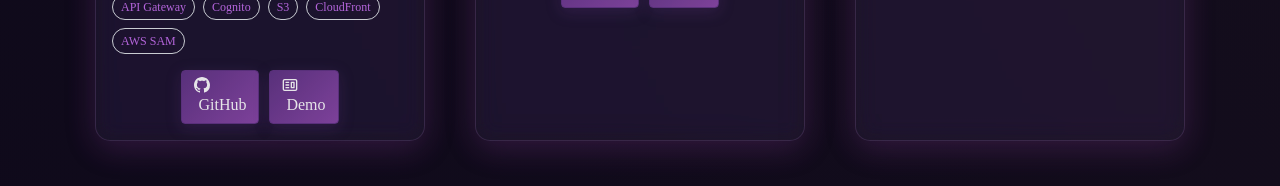
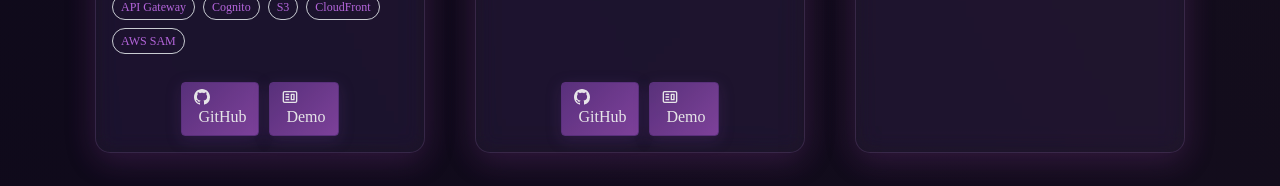
Before and after one commit to nishadipri/My_portfolio, a React (Create React App) app: page /project in a window 1280 px wide. Shown: the part 927-1113 px from the top of the page. Built offline with nearby package versions, Linux system fonts and the light colour scheme.

Commit message:
adjust layout of ProjectCards component for better alignment

```diff
--- a/src/components/Projects/ProjectCards.js
+++ b/src/components/Projects/ProjectCards.js
@@ -8,7 +8,7 @@ function ProjectCards(props) {
   return (
     <Card className="project-card-view">
       <Card.Img variant="top" src={props.imgPath} alt={props.title} loading="lazy" width="400" height="250" />
-      <Card.Body>
+      <Card.Body style={{ display: "flex", flexDirection: "column" }}>
         <Card.Title>{props.title}</Card.Title>
         <Card.Text style={{ textAlign: "justify" }}>
           {props.description}
@@ -25,13 +25,13 @@ function ProjectCards(props) {
             ))}
           </div>
         )}
+        <div style={{ marginTop: "auto", paddingTop: "12px" }}>
           {props.ghLink && props.ghLink !== "#" && (
             <Button variant="primary" href={props.ghLink} target="_blank" rel="noopener noreferrer">
               <BsGithub /> &nbsp;
               {props.isBlog ? "Blog" : "GitHub"}
             </Button>
           )}
-
           {!props.isBlog && props.demoLink && props.demoLink !== "#" && (
             <Button
               variant="primary"
@@ -44,6 +44,7 @@ function ProjectCards(props) {
               {"Demo"}
             </Button>
           )}
+        </div>
       </Card.Body>
     </Card>
   );
```
Lines whose indentation alone changed are shown as unchanged.
